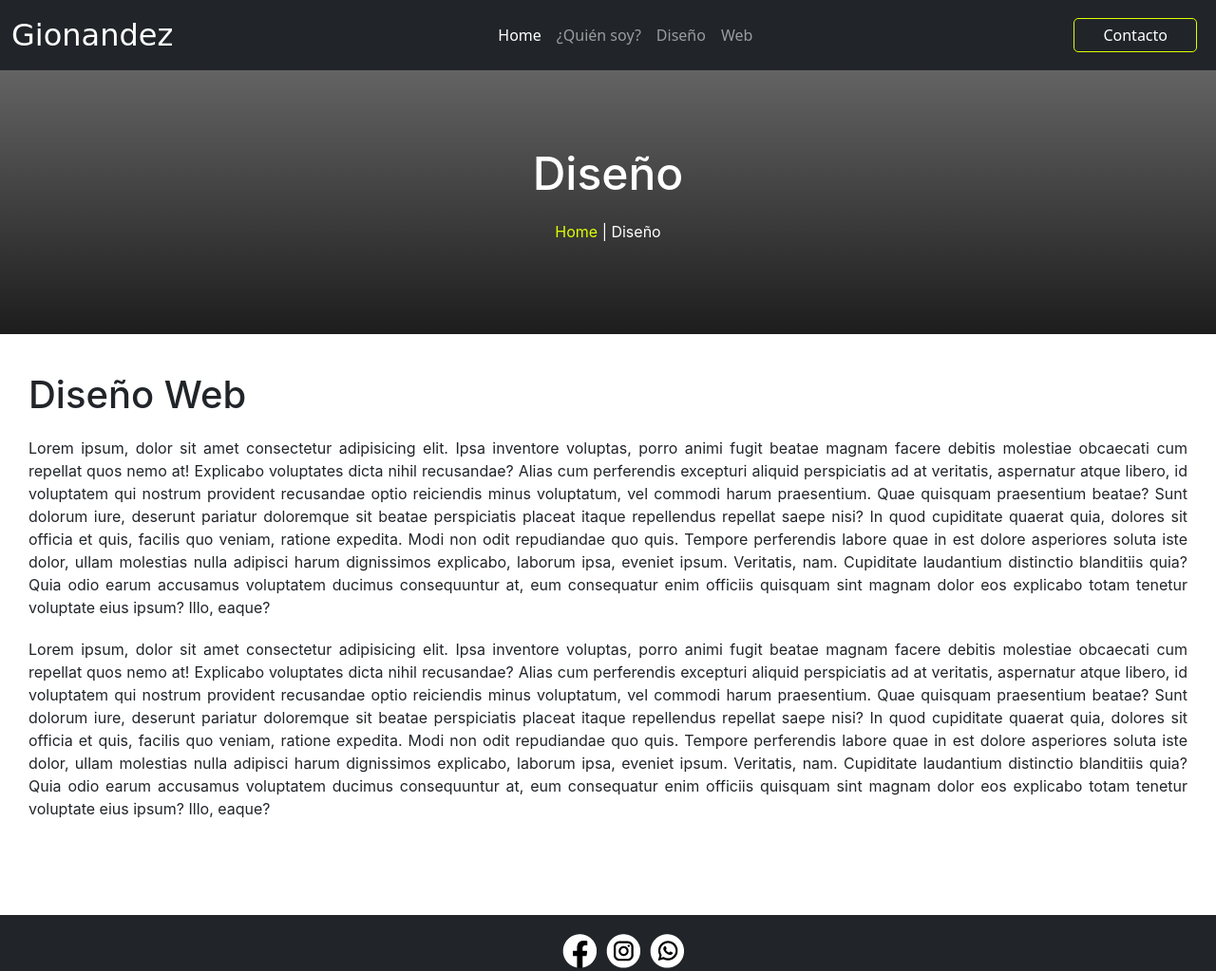
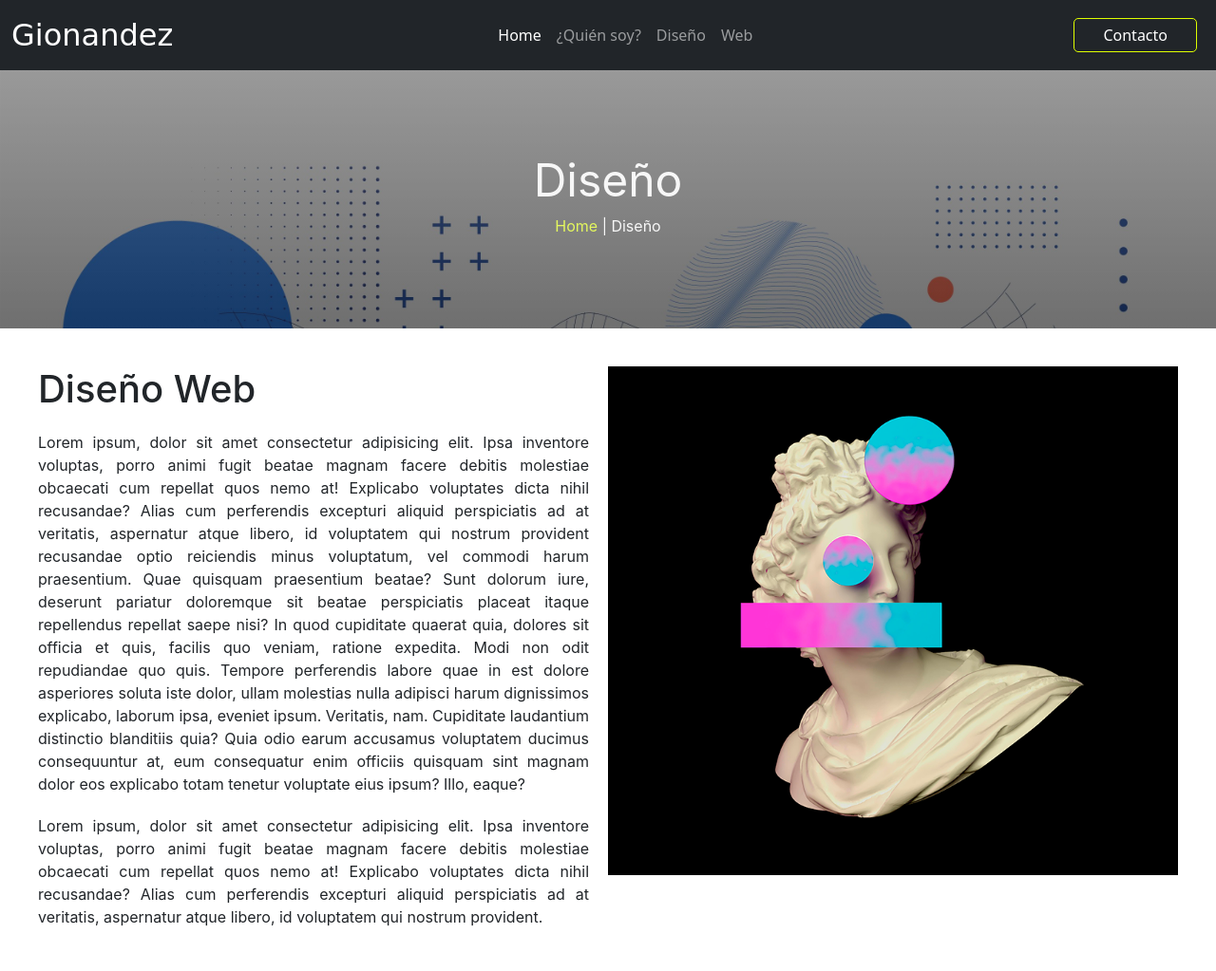
Before and after one commit to gionandez/gnndzcdrhs, a website: page pages/disenio.html in a window 1280 px wide. Shown: the top 1023 px of the page at 95% size. Drawn offline with nearby package versions, Linux system fonts and the light colour scheme; a web font is replaced by a local one.

Commit message:
Contenido páginas

```diff
--- a/pages/disenio.html
+++ b/pages/disenio.html
@@ -32,21 +32,23 @@
     </header>
     <main class="info">
         <section class="title">
-            <h2>Diseño</h2>
+            <span>Diseño</span>
             <p><a href="../index.html">Home</a> | Diseño</p>
         </section>
         <section class="content">
-            <h1>Diseño Web</h1>
-            <p>Lorem ipsum, dolor sit amet consectetur adipisicing elit. Ipsa inventore voluptas, porro animi fugit beatae magnam facere debitis molestiae obcaecati cum repellat quos nemo at! Explicabo voluptates dicta nihil recusandae?
+            <div class="item-content">
+                <h1>Diseño Web</h1>
+                <p>Lorem ipsum, dolor sit amet consectetur adipisicing elit. Ipsa inventore voluptas, porro animi fugit beatae magnam facere debitis molestiae obcaecati cum repellat quos nemo at! Explicabo voluptates dicta nihil recusandae?
             Alias cum perferendis excepturi aliquid perspiciatis ad at veritatis, aspernatur atque libero, id voluptatem qui nostrum provident recusandae optio reiciendis minus voluptatum, vel commodi harum praesentium. Quae quisquam praesentium beatae?
             Sunt dolorum iure, deserunt pariatur doloremque sit beatae perspiciatis placeat itaque repellendus repellat saepe nisi? In quod cupiditate quaerat quia, dolores sit officia et quis, facilis quo veniam, ratione expedita.
             Modi non odit repudiandae quo quis. Tempore perferendis labore quae in est dolore asperiores soluta iste dolor, ullam molestias nulla adipisci harum dignissimos explicabo, laborum ipsa, eveniet ipsum. Veritatis, nam.
             Cupiditate laudantium distinctio blanditiis quia? Quia odio earum accusamus voluptatem ducimus consequuntur at, eum consequatur enim officiis quisquam sint magnam dolor eos explicabo totam tenetur voluptate eius ipsum? Illo, eaque?</p>
             <p>Lorem ipsum, dolor sit amet consectetur adipisicing elit. Ipsa inventore voluptas, porro animi fugit beatae magnam facere debitis molestiae obcaecati cum repellat quos nemo at! Explicabo voluptates dicta nihil recusandae?
-                Alias cum perferendis excepturi aliquid perspiciatis ad at veritatis, aspernatur atque libero, id voluptatem qui nostrum provident recusandae optio reiciendis minus voluptatum, vel commodi harum praesentium. Quae quisquam praesentium beatae?
-                Sunt dolorum iure, deserunt pariatur doloremque sit beatae perspiciatis placeat itaque repellendus repellat saepe nisi? In quod cupiditate quaerat quia, dolores sit officia et quis, facilis quo veniam, ratione expedita.
-                Modi non odit repudiandae quo quis. Tempore perferendis labore quae in est dolore asperiores soluta iste dolor, ullam molestias nulla adipisci harum dignissimos explicabo, laborum ipsa, eveniet ipsum. Veritatis, nam.
-                Cupiditate laudantium distinctio blanditiis quia? Quia odio earum accusamus voluptatem ducimus consequuntur at, eum consequatur enim officiis quisquam sint magnam dolor eos explicabo totam tenetur voluptate eius ipsum? Illo, eaque?</p>
+                Alias cum perferendis excepturi aliquid perspiciatis ad at veritatis, aspernatur atque libero, id voluptatem qui nostrum provident.</p>
+            </div>
+            <div class="item-content">
+                <img src="../images/img-disenio.png" class="img-fluid" alt="Diseño Gráfico">
+            </div>
         </section>
     </main>
     <footer>
--- a/scss/base/_mediaquerys.scss
+++ b/scss/base/_mediaquerys.scss
@@ -36,4 +36,13 @@
             }
         }
     }
+    .content{
+        flex-direction: column;
+        .item-content{
+            img{
+                width: 100%;
+                height: auto;
+            }
+        }
+    }
 }
--- a/scss/components/_main.scss
+++ b/scss/components/_main.scss
@@ -107,6 +107,10 @@ main{
     margin: 20px 0px;
     height: auto;
     font-family: 'Inter', sans-serif;
+    display: flex;
+    flex-direction: row;
+    .item-content{
+        padding: 0px 10px;
         h2{
             font-size: 2em;
             color: black;
@@ -117,6 +121,10 @@ main{
         p{
             margin: 20px 0px;
             text-align: justify;
+        }
+        img{
+            max-width: 600px;
+        }
     }
     form{
         width: 500px;
@@ -157,7 +165,24 @@ main{
     padding: 80px;
     color: white;text-align: center;
     font-family: 'Inter', sans-serif;
-    h2{
+    overflow: hidden;
+    position: relative;
+    &:before{
+        content: ' ';
+        display: block;
+        position: absolute;
+        left: 0;
+        top: 0;
+        width: 100%;
+        height: 100%;
+        z-index: 1;
+        opacity: 0.4;
+        background-image: url('../images/img-headerpages.jpg');
+        background-repeat: no-repeat;
+        background-position: 50% 0;
+        background-size: cover;
+    }
+    span{
         font-size: 3em;
         margin-bottom: 20px;
     }
```
Also changed, not shown: pages/contacto.html (+1 -1 lines), pages/quiensoy.html (+1 -1 lines), pages/web.html (+1 -1 lines), css/styles.css, images/img-disenio.png (added), images/img-header02.jpg (added), images/img-headerpages.jpg (added). Lines whose indentation alone changed are shown as unchanged.
